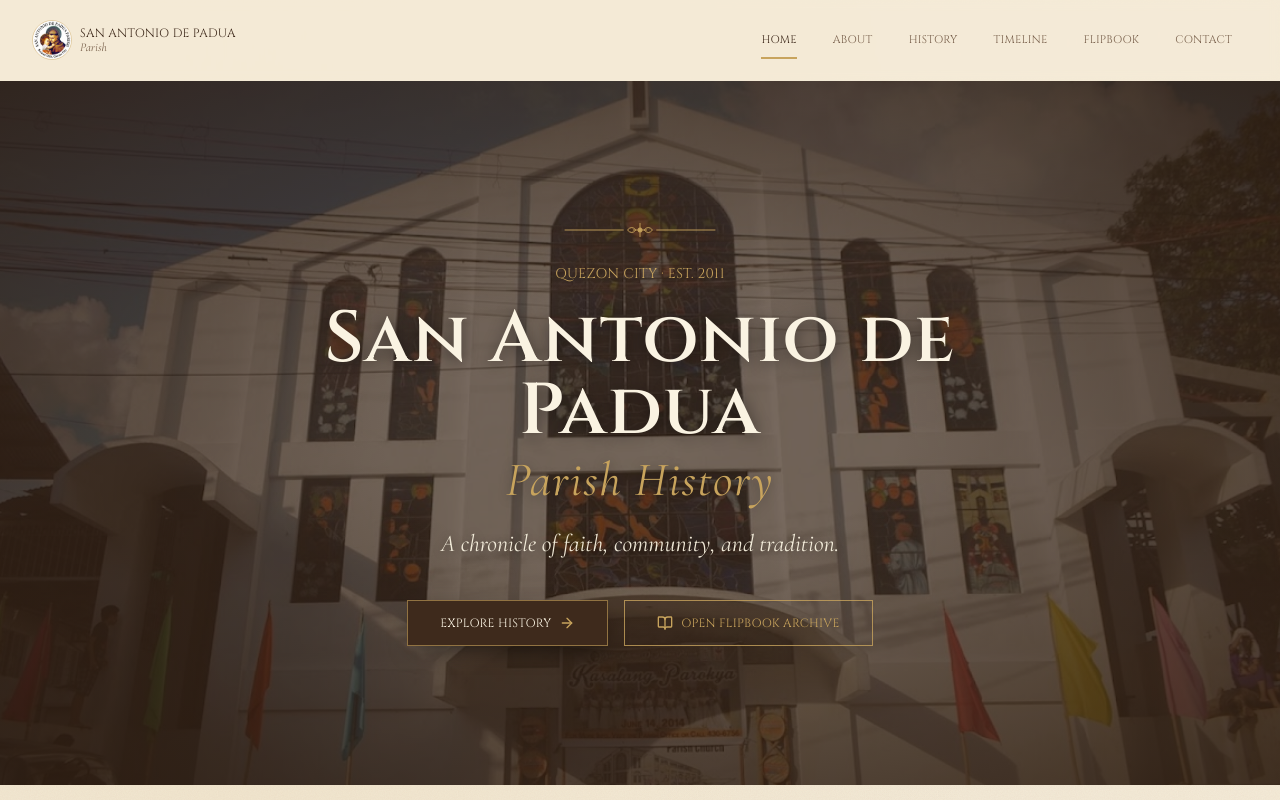
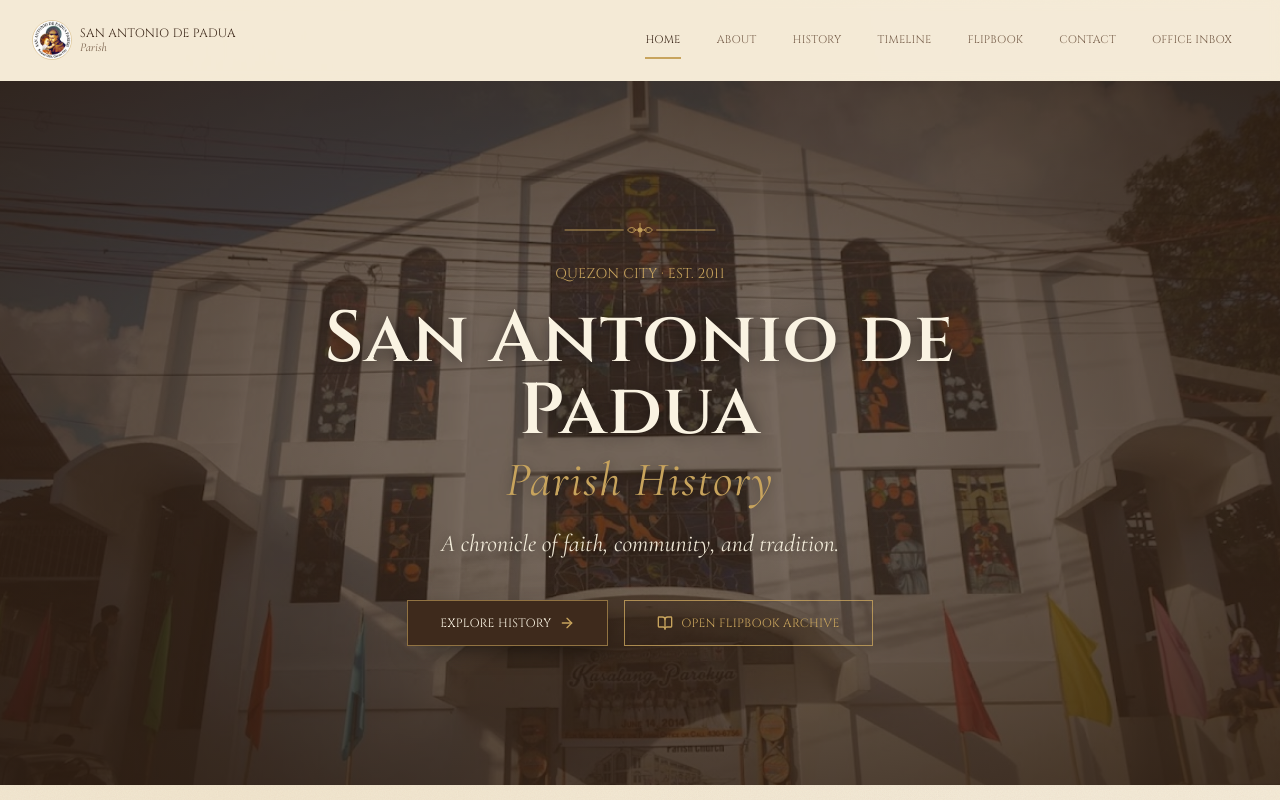
Before and after one commit to Ranyeelll/SADP-sample, a React (Vite) app: page / in a window 1280 px wide. Shown: the top 800 px of the page. Built offline with nearby package versions, Linux system fonts and the light colour scheme.

Commit message:
feat: add Office Inbox link to Navbar

```diff
--- a/src/components/Navbar.tsx
+++ b/src/components/Navbar.tsx
@@ -26,6 +26,10 @@ const links = [
   {
     to: '/contact',
     label: 'Contact',
+  },
+  {
+    to: '/office/messages',
+    label: 'Office Inbox',
   },
 ]
 export function Navbar() {
```
